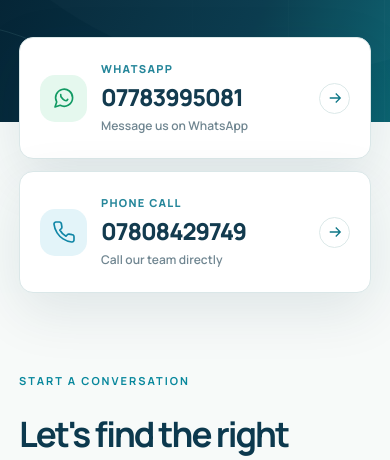
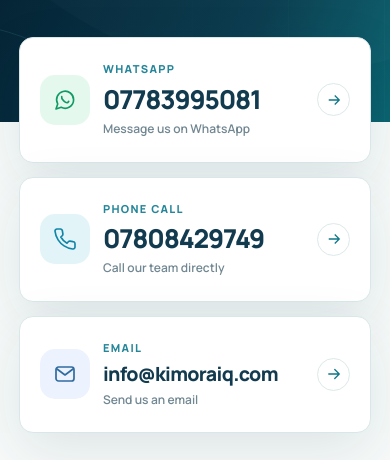
Before and after one commit to kimoraiq/kimora-iq-site, a plain HTML site: page contact.html in a window 390 px wide. Shown: the part 366-826 px from the top of the page. Drawn offline with Linux system fonts and the light colour scheme.

Commit message:
Add direct business email contact alongside WhatsApp and phone

```diff
--- a/assets/contact.css
+++ b/assets/contact.css
@@ -55,3 +55,24 @@ html[dir=rtl] .contact-channel strong{font-family:"Manrope",Arial,sans-serif}
 @media(max-width:980px){.contact-newhero-grid{grid-template-columns:1fr .45fr;gap:22px}.contact-channel{padding:23px 18px;gap:14px}.contact-channel strong{font-size:25px}.contact-section-new .contact-layout{gap:40px}}
 @media(max-width:720px){.contact-newhero{padding:68px 0 125px}.contact-newhero-grid{grid-template-columns:1fr;gap:0}.contact-newhero h1{font-size:clamp(45px,9.5vw,65px)}.contact-hero-aside{display:none}.contact-channel-wrap{margin-top:-85px}.contact-channel-grid{grid-template-columns:1fr;gap:12px}.contact-channel{min-height:116px;padding:22px 20px;border-radius:14px}.contact-channel strong{font-size:27px}.contact-channel-intro{display:none}.contact-section-new{padding-top:74px}.contact-section-new .contact-layout{grid-template-columns:1fr;gap:36px}.contact-section-new .contact-copy{padding-top:0}.contact-section-new .form-card{padding:29px 25px}}
 @media(max-width:440px){.contact-newhero h1{font-size:43px}.contact-channel-icon{width:47px;height:47px}.contact-channel-icon svg{width:24px;height:24px}.contact-channel strong{font-size:clamp(21px,6vw,27px)}.contact-channel-arrow{width:31px;height:31px}.contact-section-new .form-card{padding:22px 20px}.contact-section-new .form-row{grid-template-columns:1fr}.contact-section-new .contact-copy .block-title{font-size:35px}}
+
+/* Business email channel with balanced three-card layout */
+.contact-channel-grid{grid-template-columns:repeat(3,minmax(0,1fr));gap:14px}
+.contact-channel{padding:23px 19px;gap:13px;min-height:148px}
+.contact-channel-icon{width:50px;height:50px}
+.contact-channel-arrow{width:33px;height:33px}
+.contact-channel strong{font-size:clamp(20px,2.05vw,29px)}
+.contact-channel-email .contact-channel-icon{background:#ecf2fe;color:#316ca0}
+.contact-channel-email strong{font-size:clamp(16px,1.55vw,21px);overflow-wrap:anywhere;letter-spacing:-.035em}
+@media(max-width:1120px){
+ .contact-channel-grid{grid-template-columns:repeat(2,minmax(0,1fr))}
+ .contact-channel-email{grid-column:1/-1}
+ .contact-channel-email strong{font-size:clamp(20px,2.8vw,28px)}
+}
+@media(max-width:720px){
+ .contact-channel-grid{grid-template-columns:1fr}
+ .contact-channel-email{grid-column:auto}
+ .contact-channel{min-height:116px;padding:22px 20px}
+ .contact-channel strong{font-size:26px}
+ .contact-channel-email strong{font-size:clamp(19px,5vw,25px)}
+}
--- a/assets/i18n.js
+++ b/assets/i18n.js
@@ -3,6 +3,9 @@
 (function(){
 "use strict";
 const translations = {
+  "Email": "البريد الإلكتروني",
+  "Send us an email": "راسلنا عبر البريد الإلكتروني",
+  "Send email to info@kimoraiq.com": "إرسال بريد إلكتروني إلى info@kimoraiq.com",
   "DIRECT CONTACT": "تواصل مباشر",
   "Connect with us directly.": "تواصل معنا مباشرة.",
   "Send a quick message or call our team.": "أرسل رسالة سريعة أو اتصل بفريقنا.",
--- a/contact.html
+++ b/contact.html
@@ -32,6 +32,10 @@
      <div class="contact-channel-icon"><svg viewBox="0 0 24 24" fill="none" stroke="currentColor" stroke-width="1.65" stroke-linecap="round" stroke-linejoin="round" aria-hidden="true"><path d="M22 16.7v3a2 2 0 0 1-2.3 2.3 19.7 19.7 0 0 1-8.6-3.1 19.3 19.3 0 0 1-6-6 19.7 19.7 0 0 1-3.1-8.7A2 2 0 0 1 4.3 2h3A2 2 0 0 1 9.4 4l.5 3a2 2 0 0 1-.6 1.7L7.8 10a15.8 15.8 0 0 0 6.2 6.2l1.3-1.5a2 2 0 0 1 1.7-.6l3 .5a2 2 0 0 1 2 2.1Z"/></svg></div>
      <div><span class="contact-channel-label">Phone Call</span><strong dir="ltr">07808429749</strong><span class="contact-channel-desc">Call our team directly</span></div><span class="contact-channel-arrow"><svg viewBox="0 0 24 24" fill="none" stroke="currentColor" stroke-width="1.7"><path d="M5 12h14m-6-6 6 6-6 6"/></svg></span>
    </a>
+   <a class="contact-channel contact-channel-email" href="mailto:info@kimoraiq.com" aria-label="Send email to info@kimoraiq.com">
+     <div class="contact-channel-icon"><svg viewBox="0 0 24 24" fill="none" stroke="currentColor" stroke-width="1.7" stroke-linecap="round" stroke-linejoin="round" aria-hidden="true"><rect x="3" y="5" width="18" height="14" rx="2.5"/><path d="m4 7 8 6 8-6"/></svg></div>
+     <div><span class="contact-channel-label">Email</span><strong dir="ltr">info@kimoraiq.com</strong><span class="contact-channel-desc">Send us an email</span></div><span class="contact-channel-arrow"><svg viewBox="0 0 24 24" fill="none" stroke="currentColor" stroke-width="1.7" stroke-linecap="round" aria-hidden="true"><path d="M5 12h14m-6-6 6 6-6 6"/></svg></span>
+   </a>
   </div>
  </div>
 </section>
```
